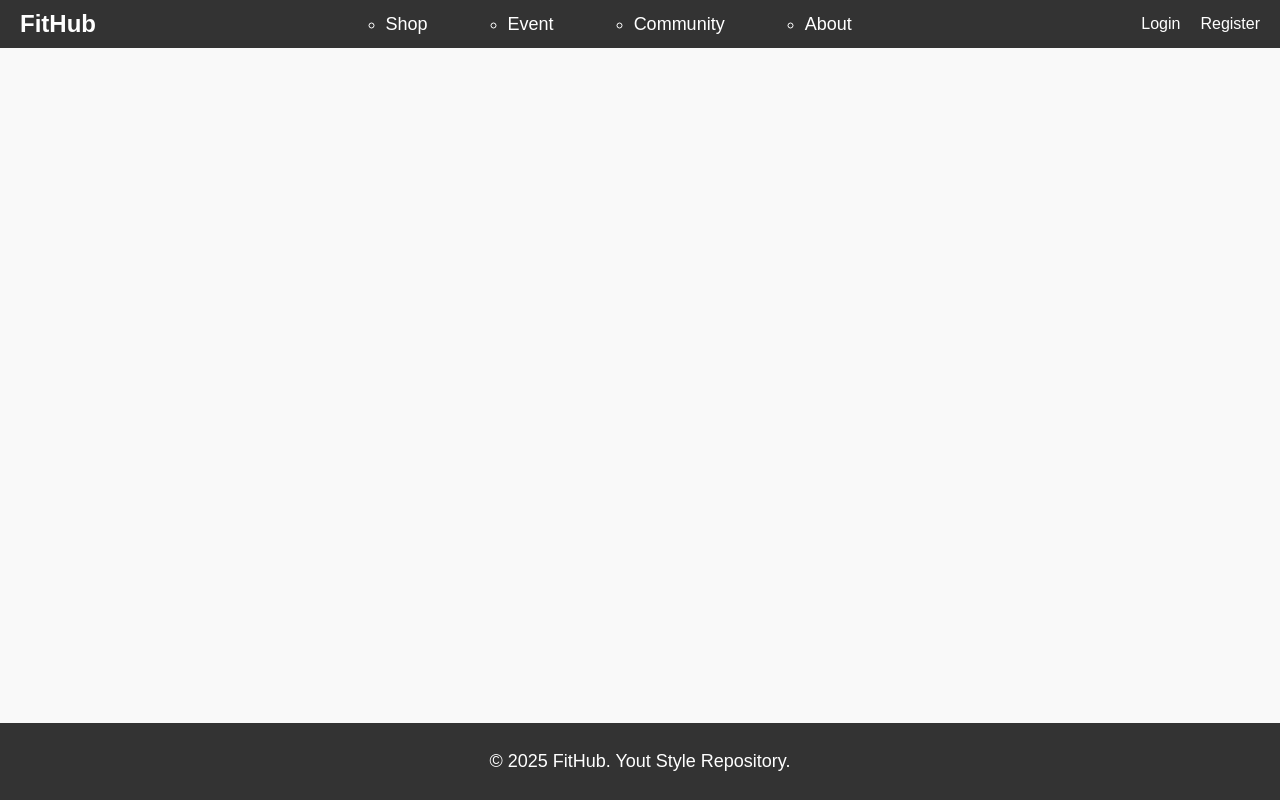
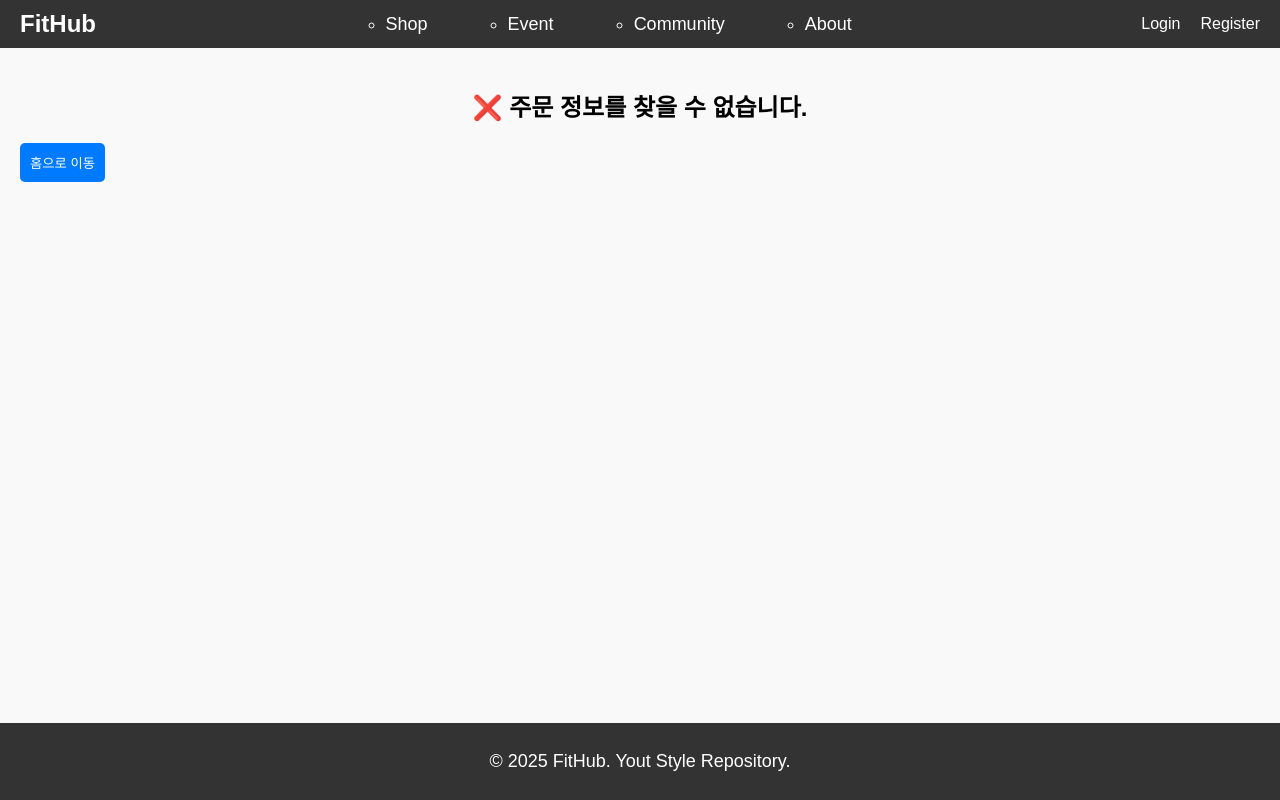
Before and after one commit to YeonwooNuf/Fithub-frontend, a React (Create React App) app: page /order/complete in a window 1280 px wide. Built offline with nearby package versions, Linux system fonts and the light colour scheme.

Commit message:
// 결제 완료 페이지 구현

```diff
--- a/src/App.js
+++ b/src/App.js
@@ -16,6 +16,7 @@ import Address from "./pages/address/Address";
 import Asking from "./pages/asking/Asking";
 import Review from "./pages/review/Reviews";
 import Orders from "./pages/order/Orders";
+import OrderComplete from "./pages/order/OrderComplete";
 import Event from "./pages/event/Event";
 
 import AdminDashboard from "./pages/admin/dashboard/AdminDashboard";
@@ -56,6 +57,7 @@ function App() {
             <Route path="/cart" element={<Cart />} />
             <Route path="/checkout" element={<Checkout />} />
             <Route path="/payment" element={<Payment />} />
+            <Route path="/order/complete" element={<OrderComplete />} />
 
             {/* 관리자 탭 */}
             <Route path="/admin" element={<AdminDashboard />} />
--- /dev/null
+++ b/src/pages/order/OrderComplete.jsx
@@ -0,0 +1,78 @@
+import React from "react";
+import { useLocation, useNavigate } from "react-router-dom";
+
+const OrderComplete = () => {
+    const location = useLocation();
+    const navigate = useNavigate();
+    const { orderId, cartItems, finalAmount, usedPoints, usedCoupons, paymentStatus } = location.state || {};
+
+    // ✅ 주문 정보가 없는 경우 처리
+    if (!orderId) {
+        return (
+            <div style={{ padding: "20px" }}>
+                <h2>❌ 주문 정보를 찾을 수 없습니다.</h2>
+                <button onClick={() => navigate("/")} style={styles.button}>
+                    홈으로 이동
+                </button>
+            </div>
+        );
+    }
+
+    return (
+        <div style={{ padding: "20px" }}>
+            <h1>✅ 결제가 완료되었습니다!</h1>
+            <p><strong>주문 번호:</strong> {orderId}</p>
+            <p><strong>결제 상태:</strong> {paymentStatus || "결제 완료"}</p>
+            <p><strong>총 결제 금액:</strong> {finalAmount.toLocaleString()} 원</p>
+            <p><strong>사용한 포인트:</strong> {usedPoints.toLocaleString()} P</p>
+
+            {/* ✅ 사용한 쿠폰 정보 표시 */}
+            {usedCoupons && usedCoupons.length > 0 && (
+                <div>
+                    <h3>🎟 사용한 쿠폰</h3>
+                    <ul>
+                        {usedCoupons.map((coupon, index) => (
+                            <li key={index}>
+                                <p><strong>{coupon.couponName}</strong> - 할인 {coupon.discountAmount.toLocaleString()} 원</p>
+                            </li>
+                        ))}
+                    </ul>
+                </div>
+            )}
+
+            {/* ✅ 주문 상품 목록 표시 */}
+            <h3>🛍 주문 상품</h3>
+            <ul>
+                {cartItems.map((item, index) => (
+                    <li key={index}>
+                        <p>{item.name} - {item.price.toLocaleString()} 원</p>
+                    </li>
+                ))}
+            </ul>
+
+            <div style={{ marginTop: "20px" }}>
+                <button onClick={() => navigate("/mypage/orders")} style={styles.button}>
+                    📄 주문 내역으로 이동
+                </button>
+                <button onClick={() => navigate("/")} style={styles.button}>
+                    🏠 홈으로 이동
+                </button>
+            </div>
+        </div>
+    );
+};
+
+// ✅ 버튼 스타일
+const styles = {
+    button: {
+        marginRight: "10px",
+        padding: "10px",
+        background: "#007bff",
+        color: "white",
+        border: "none",
+        cursor: "pointer",
+        borderRadius: "5px"
+    }
+};
+
+export default OrderComplete;
```
